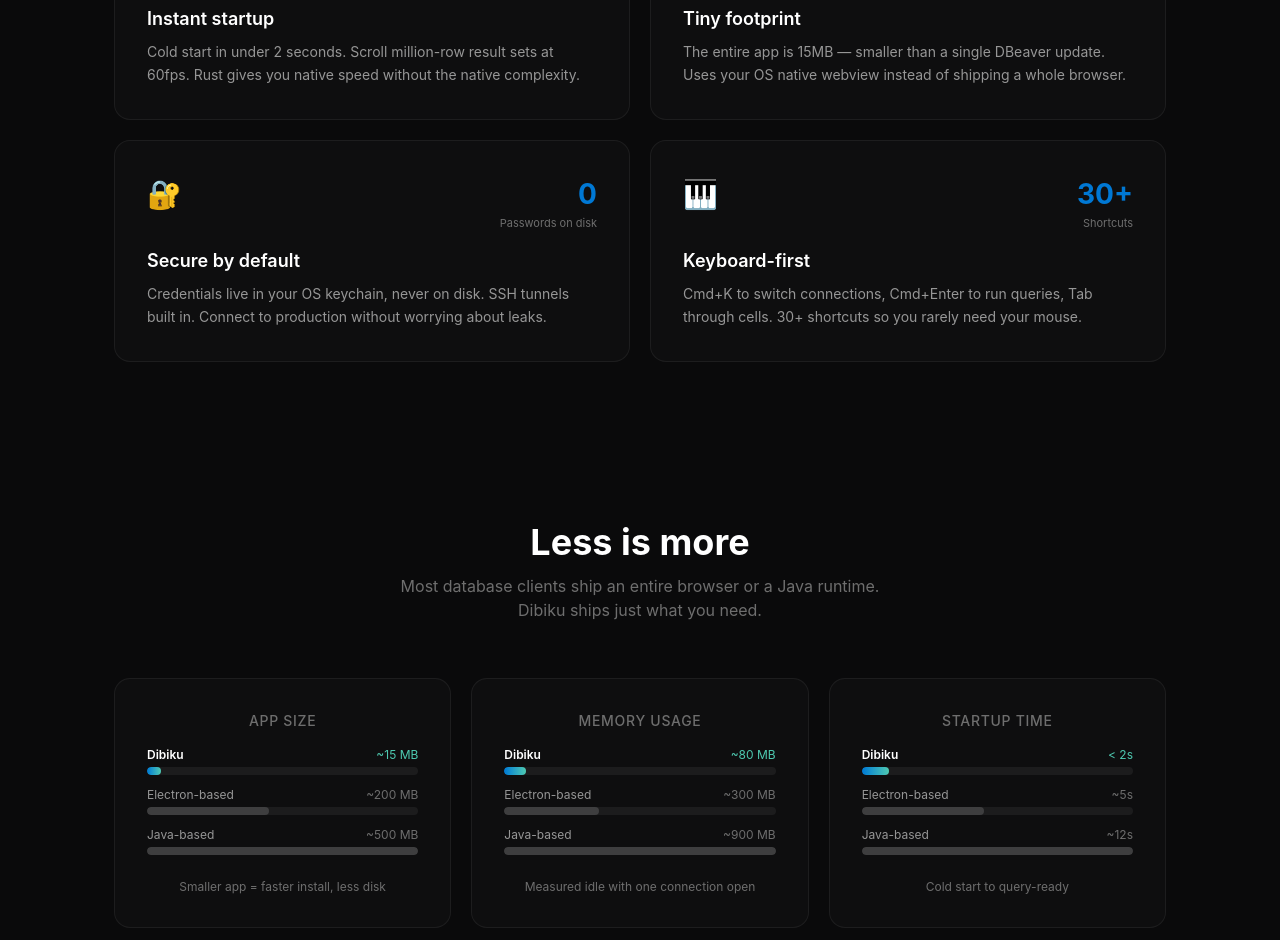
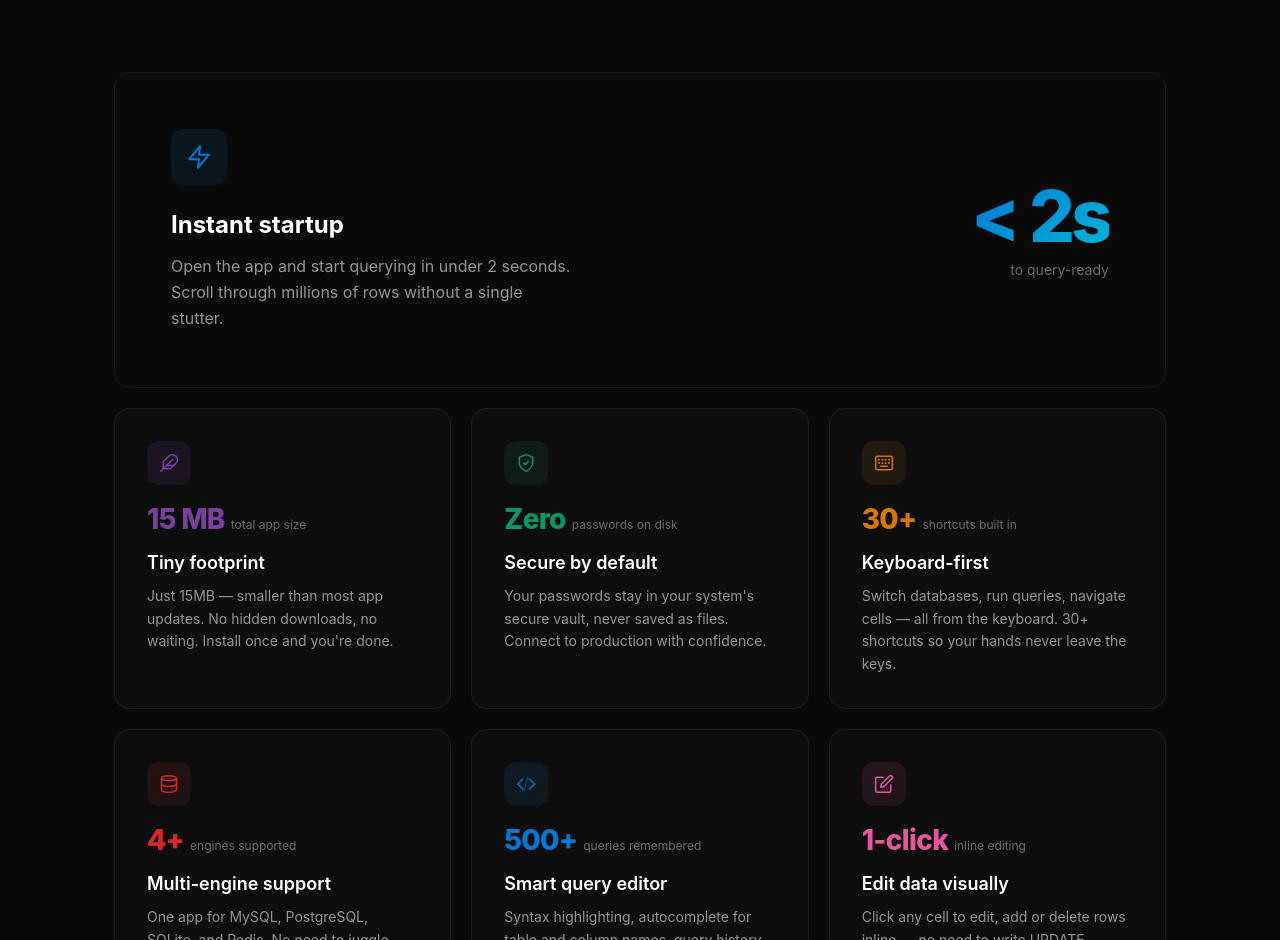
Before and after one commit to GetDibiku/dibiku-web, a Nuxt app: page / in a window 1280 px wide. Shown: the part 1860-2800 px from the top of the page. Built offline with nearby package versions, Linux system fonts and the light colour scheme.

Commit message:
Update landing page

```diff
--- a/app/components/landing/Comparison.vue
+++ b/app/components/landing/Comparison.vue
@@ -3,7 +3,7 @@
     <div class="text-center mb-14">
       <h2 class="text-4xl font-bold text-white mb-3">Less is more</h2>
       <p class="text-[var(--color-text-dim)] text-base max-w-[480px] mx-auto">
-        Most database clients ship an entire browser or a Java runtime. Dibiku ships just what you need.
+        Most database clients are slow and heavy. Dibiku ships just what you need — nothing more.
       </p>
     </div>
 
@@ -40,7 +40,7 @@
     <!-- Bottom tagline -->
     <div class="text-center">
       <p class="text-sm text-[var(--color-text-muted)]">
-        Built with <span class="text-[var(--color-accent)]">Tauri 2.0 + Rust</span> — native webview, no bundled browser, no JVM.
+        Engineered to be <span class="text-[var(--color-accent)]">fast, light, and native</span> — no hidden bloat eating your resources.
       </p>
     </div>
   </section>
@@ -53,8 +53,8 @@
     note: 'Smaller app = faster install, less disk',
     bars: [
       { name: 'Dibiku', value: '~15 MB', percent: 5, highlight: true },
-      { name: 'Electron-based', value: '~200 MB', percent: 45, highlight: false },
-      { name: 'Java-based', value: '~500 MB', percent: 100, highlight: false },
+      { name: 'Typical alternatives', value: '~200 MB', percent: 45, highlight: false },
+      { name: 'Heavy clients', value: '~500 MB', percent: 100, highlight: false },
     ],
   },
   {
@@ -62,8 +62,8 @@
     note: 'Measured idle with one connection open',
     bars: [
       { name: 'Dibiku', value: '~80 MB', percent: 8, highlight: true },
-      { name: 'Electron-based', value: '~300 MB', percent: 35, highlight: false },
-      { name: 'Java-based', value: '~900 MB', percent: 100, highlight: false },
+      { name: 'Typical alternatives', value: '~300 MB', percent: 35, highlight: false },
+      { name: 'Heavy clients', value: '~900 MB', percent: 100, highlight: false },
     ],
   },
   {
@@ -71,8 +71,8 @@
     note: 'Cold start to query-ready',
     bars: [
       { name: 'Dibiku', value: '< 2s', percent: 10, highlight: true },
-      { name: 'Electron-based', value: '~5s', percent: 45, highlight: false },
-      { name: 'Java-based', value: '~12s', percent: 100, highlight: false },
+      { name: 'Typical alternatives', value: '~5s', percent: 45, highlight: false },
+      { name: 'Heavy clients', value: '~12s', percent: 100, highlight: false },
     ],
   },
 ] as const
--- /dev/null
+++ b/app/components/landing/FeatureIcon.vue
@@ -0,0 +1,72 @@
+<template>
+  <svg
+    :width="size"
+    :height="size"
+    viewBox="0 0 24 24"
+    fill="none"
+    :stroke="color"
+    stroke-width="1.8"
+    stroke-linecap="round"
+    stroke-linejoin="round"
+  >
+    <!-- Zap -->
+    <template v-if="name === 'zap'">
+      <polygon points="13 2 3 14 12 14 11 22 21 10 12 10 13 2" />
+    </template>
+
+    <!-- Feather -->
+    <template v-else-if="name === 'feather'">
+      <path d="M20.24 12.24a6 6 0 0 0-8.49-8.49L5 10.5V19h8.5z" />
+      <line x1="16" y1="8" x2="2" y2="22" />
+      <line x1="17.5" y1="15" x2="9" y2="15" />
+    </template>
+
+    <!-- Shield -->
+    <template v-else-if="name === 'shield'">
+      <path d="M12 22s8-4 8-10V5l-8-3-8 3v7c0 6 8 10 8 10z" />
+      <polyline points="9 12 11 14 15 10" />
+    </template>
+
+    <!-- Keyboard -->
+    <template v-else-if="name === 'keyboard'">
+      <rect x="2" y="4" width="20" height="16" rx="2" ry="2" />
+      <line x1="6" y1="8" x2="6" y2="8" stroke-width="2.5" />
+      <line x1="10" y1="8" x2="10" y2="8" stroke-width="2.5" />
+      <line x1="14" y1="8" x2="14" y2="8" stroke-width="2.5" />
+      <line x1="18" y1="8" x2="18" y2="8" stroke-width="2.5" />
+      <line x1="6" y1="12" x2="6" y2="12" stroke-width="2.5" />
+      <line x1="10" y1="12" x2="10" y2="12" stroke-width="2.5" />
+      <line x1="14" y1="12" x2="14" y2="12" stroke-width="2.5" />
+      <line x1="18" y1="12" x2="18" y2="12" stroke-width="2.5" />
+      <line x1="8" y1="16" x2="16" y2="16" />
+    </template>
+
+    <!-- Database -->
+    <template v-else-if="name === 'database'">
+      <ellipse cx="12" cy="5" rx="9" ry="3" />
+      <path d="M21 12c0 1.66-4 3-9 3s-9-1.34-9-3" />
+      <path d="M3 5v14c0 1.66 4 3 9 3s9-1.34 9-3V5" />
+    </template>
+
+    <!-- Code -->
+    <template v-else-if="name === 'code'">
+      <polyline points="16 18 22 12 16 6" />
+      <polyline points="8 6 2 12 8 18" />
+      <line x1="14" y1="4" x2="10" y2="20" stroke-opacity="0.4" />
+    </template>
+
+    <!-- Edit (pencil + table) -->
+    <template v-else-if="name === 'edit'">
+      <path d="M11 4H4a2 2 0 0 0-2 2v14a2 2 0 0 0 2 2h14a2 2 0 0 0 2-2v-7" />
+      <path d="M18.5 2.5a2.121 2.121 0 0 1 3 3L12 15l-4 1 1-4 9.5-9.5z" />
+    </template>
+  </svg>
+</template>
+
+<script setup lang="ts">
+defineProps<{
+  name: string
+  color: string
+  size: number
+}>()
+</script>
--- a/app/components/landing/Features.vue
+++ b/app/components/landing/Features.vue
@@ -1,27 +1,94 @@
 <template>
-  <section class="max-w-[1100px] mx-auto px-6 pt-24 pb-20" id="features">
-    <div class="text-center mb-16">
-      <h2 class="text-4xl font-bold text-white mb-3">Why developers switch</h2>
-      <p class="text-[var(--color-text-dim)] text-base max-w-[480px] mx-auto">
-        No Java runtime. No bundled Chromium. Just a native app that launches instantly and stays out of your way.
+  <section class="max-w-[1100px] mx-auto px-6 pt-28 pb-24" id="features">
+    <!-- Section header -->
+    <div class="text-center mb-20">
+      <div class="inline-flex items-center gap-2 px-4 py-1.5 rounded-full bg-white/[0.04] border border-white/[0.08] text-sm text-[var(--color-text-muted)] mb-5">
+        Why Dibiku
+      </div>
+      <h2 class="text-[clamp(32px,4vw,48px)] font-bold text-white mb-4 leading-tight">
+        Everything you need,<br />
+        <span class="gradient-text">nothing you don't</span>
+      </h2>
+      <p class="text-[var(--color-text-muted)] text-base max-w-[500px] mx-auto leading-relaxed">
+        No bloat. No waiting around. A fast, native app that launches instantly and stays out of your way.
       </p>
     </div>
 
-    <div class="grid md:grid-cols-2 gap-5">
+    <!-- Hero feature (first one, full width) -->
+    <div
+      ref="heroCard"
+      class="group relative mb-5 rounded-2xl overflow-hidden border border-white/[0.06] hover:border-white/[0.12] transition-all duration-500"
+    >
+      <!-- Gradient background glow -->
       <div
-        v-for="feature in FEATURES"
+        class="absolute inset-0 opacity-0 group-hover:opacity-100 transition-opacity duration-700"
+        :style="{ background: `radial-gradient(ellipse at 30% 50%, ${FEATURES[0].gradient[0]}15, transparent 60%)` }"
+      />
+
+      <div class="relative flex flex-col md:flex-row items-center gap-8 p-10 md:p-14">
+        <!-- Left: Icon + Text -->
+        <div class="flex-1">
+          <!-- Icon -->
+          <div
+            class="w-14 h-14 rounded-xl flex items-center justify-center mb-6"
+            :style="{ background: `linear-gradient(135deg, ${FEATURES[0].gradient[0]}20, ${FEATURES[0].gradient[1]}10)` }"
+          >
+            <FeatureIcon :name="FEATURES[0].icon" :color="FEATURES[0].gradient[0]" :size="26" />
+          </div>
+
+          <h3 class="text-2xl font-bold text-white mb-3">{{ FEATURES[0].title }}</h3>
+          <p class="text-[var(--color-text-muted)] text-base leading-relaxed max-w-[400px]">
+            {{ FEATURES[0].desc }}
+          </p>
+        </div>
+
+        <!-- Right: Big stat -->
+        <div class="text-center md:text-right shrink-0">
+          <div
+            class="text-[72px] font-extrabold leading-none tracking-tighter"
+            :style="{ background: `linear-gradient(135deg, ${FEATURES[0].gradient[0]}, ${FEATURES[0].gradient[1]})`, WebkitBackgroundClip: 'text', WebkitTextFillColor: 'transparent' }"
+          >
+            {{ FEATURES[0].stat }}
+          </div>
+          <div class="text-sm text-[var(--color-text-dim)] mt-2">{{ FEATURES[0].statLabel }}</div>
+        </div>
+      </div>
+    </div>
+
+    <!-- Grid: remaining features (2 cols on md, 3 cols on lg) -->
+    <div class="grid sm:grid-cols-2 lg:grid-cols-3 gap-5">
+      <div
+        v-for="(feature, i) in FEATURES.slice(1)"
         :key="feature.title"
-        class="p-8 rounded-2xl bg-[var(--color-bg-card)] border border-[var(--color-border-subtle)] hover:border-[var(--color-border-hover)] hover:-translate-y-0.5 transition-all duration-200"
+        class="feature-card group relative rounded-2xl overflow-hidden border border-white/[0.06] hover:border-white/[0.12] transition-all duration-500 p-8"
       >
-        <div class="flex justify-between items-start mb-4">
-          <span class="text-[28px]">{{ feature.icon }}</span>
-          <div class="text-right">
-            <div class="text-[28px] font-bold text-[var(--color-accent)]">{{ feature.stat }}</div>
-            <div class="text-[11px] text-[var(--color-text-dim)]">{{ feature.statLabel }}</div>
+        <!-- Gradient glow on hover -->
+        <div
+          class="absolute inset-0 opacity-0 group-hover:opacity-100 transition-opacity duration-700"
+          :style="{ background: `radial-gradient(ellipse at 20% 0%, ${feature.gradient[0]}12, transparent 55%)` }"
+        />
+
+        <div class="relative">
+          <!-- Icon -->
+          <div
+            class="w-11 h-11 rounded-xl flex items-center justify-center mb-5"
+            :style="{ background: `linear-gradient(135deg, ${feature.gradient[0]}20, ${feature.gradient[1]}10)` }"
+          >
+            <FeatureIcon :name="feature.icon" :color="feature.gradient[0]" :size="20" />
           </div>
+
+          <!-- Stat pill -->
+          <div class="flex items-baseline gap-1.5 mb-4">
+            <span
+              class="text-[28px] font-extrabold leading-none tracking-tight"
+              :style="{ color: feature.gradient[0] }"
+            >{{ feature.stat }}</span>
+            <span class="text-xs text-[var(--color-text-dim)]">{{ feature.statLabel }}</span>
+          </div>
+
+          <h3 class="text-lg font-semibold text-white mb-2">{{ feature.title }}</h3>
+          <p class="text-sm text-[var(--color-text-muted)] leading-relaxed">{{ feature.desc }}</p>
         </div>
-        <h3 class="text-lg font-semibold text-white mb-2">{{ feature.title }}</h3>
-        <p class="text-sm text-[var(--color-text-muted)] leading-relaxed">{{ feature.desc }}</p>
       </div>
     </div>
   </section>
@@ -29,4 +96,15 @@
 
 <script setup lang="ts">
 import { FEATURES } from '~/config/landing'
+import FeatureIcon from './FeatureIcon.vue'
 </script>
+
+<style scoped>
+.feature-card {
+  background: rgba(255, 255, 255, 0.015);
+}
+.feature-card:hover {
+  background: rgba(255, 255, 255, 0.03);
+  transform: translateY(-2px);
+}
+</style>
--- a/app/components/landing/Hero.vue
+++ b/app/components/landing/Hero.vue
@@ -14,7 +14,7 @@
 
     <!-- Subtitle -->
     <p class="text-lg text-[var(--color-text-muted)] max-w-[560px] mx-auto mb-9 leading-relaxed">
-      A 15MB desktop client that starts in under 2 seconds. Connect to MySQL, PostgreSQL, SQLite, and Redis — powered by Rust, not Electron.
+      A 15MB desktop client that starts in under 2 seconds. Connect to MySQL, PostgreSQL, SQLite, and Redis — blazing fast and lightweight by design.
     </p>
 
     <!-- CTA Buttons -->
--- a/app/config/landing.ts
+++ b/app/config/landing.ts
@@ -9,32 +9,60 @@
 
 export const FEATURES = [
   {
-    icon: '⚡',
     title: 'Instant startup',
-    desc: 'Cold start in under 2 seconds. Scroll million-row result sets at 60fps. Rust gives you native speed without the native complexity.',
+    desc: 'Open the app and start querying in under 2 seconds. Scroll through millions of rows without a single stutter.',
     stat: '< 2s',
-    statLabel: 'Cold start',
+    statLabel: 'to query-ready',
+    gradient: ['#0078d4', '#00b4d8'],
+    icon: 'zap',
   },
   {
-    icon: '🪶',
     title: 'Tiny footprint',
-    desc: 'The entire app is 15MB — smaller than a single DBeaver update. Uses your OS native webview instead of shipping a whole browser.',
+    desc: 'Just 15MB — smaller than most app updates. No hidden downloads, no waiting. Install once and you\'re done.',
     stat: '15 MB',
-    statLabel: 'App size',
+    statLabel: 'total app size',
+    gradient: ['#7B3FA0', '#c084fc'],
+    icon: 'feather',
   },
   {
-    icon: '🔐',
     title: 'Secure by default',
-    desc: 'Credentials live in your OS keychain, never on disk. SSH tunnels built in. Connect to production without worrying about leaks.',
-    stat: '0',
-    statLabel: 'Passwords on disk',
+    desc: 'Your passwords stay in your system\'s secure vault, never saved as files. Connect to production with confidence.',
+    stat: 'Zero',
+    statLabel: 'passwords on disk',
+    gradient: ['#059669', '#4ec9b0'],
+    icon: 'shield',
   },
   {
-    icon: '🎹',
     title: 'Keyboard-first',
-    desc: 'Cmd+K to switch connections, Cmd+Enter to run queries, Tab through cells. 30+ shortcuts so you rarely need your mouse.',
+    desc: 'Switch databases, run queries, navigate cells — all from the keyboard. 30+ shortcuts so your hands never leave the keys.',
     stat: '30+',
-    statLabel: 'Shortcuts',
+    statLabel: 'shortcuts built in',
+    gradient: ['#d97706', '#fbbf24'],
+    icon: 'keyboard',
+  },
+  {
+    title: 'Multi-engine support',
+    desc: 'One app for MySQL, PostgreSQL, SQLite, and Redis. No need to juggle different tools for different databases.',
+    stat: '4+',
+    statLabel: 'engines supported',
+    gradient: ['#dc2626', '#f87171'],
+    icon: 'database',
+  },
+  {
+    title: 'Smart query editor',
+    desc: 'Syntax highlighting, autocomplete for table and column names, query history, and saved queries — all built in.',
+    stat: '500+',
+    statLabel: 'queries remembered',
+    gradient: ['#0078d4', '#4ec9b0'],
+    icon: 'code',
+  },
+  {
+    title: 'Edit data visually',
+    desc: 'Click any cell to edit, add or delete rows inline — no need to write UPDATE statements by hand. See changes before you commit.',
+    stat: '1-click',
+    statLabel: 'inline editing',
+    gradient: ['#e855a0', '#fb7185'],
+    icon: 'edit',
   },
 ] as const
 
@@ -66,8 +94,6 @@
       'Export to CSV, JSON, SQL',
       'Full query history',
       'Unlimited tabs & saved queries',
-      'Cloud sync across devices',
-      'Priority support',
     ],
     cta: 'Start 14-day Free Trial',
     highlight: true,
--- a/nuxt.config.ts
+++ b/nuxt.config.ts
@@ -10,9 +10,9 @@
       meta: [
         { charset: 'utf-8' },
         { name: 'viewport', content: 'width=device-width, initial-scale=1' },
-        { name: 'description', content: 'Connect to MySQL, PostgreSQL, Redis, and SQLite from a 15MB app built with Rust. Free download.' },
+        { name: 'description', content: 'Connect to MySQL, PostgreSQL, Redis, and SQLite from a blazing fast 15MB desktop app. Free download.' },
         { property: 'og:title', content: 'Dibiku — The database client that respects your time' },
-        { property: 'og:description', content: 'Fast, lightweight, keyboard-first. Built with Rust.' },
+        { property: 'og:description', content: 'Fast, lightweight, keyboard-first. The database tool you\'ll actually enjoy using.' },
         { property: 'og:image', content: 'https://dibiku.id/og-image.png' },
         { property: 'og:url', content: 'https://dibiku.id' },
         { name: 'twitter:card', content: 'summary_large_image' },
```
